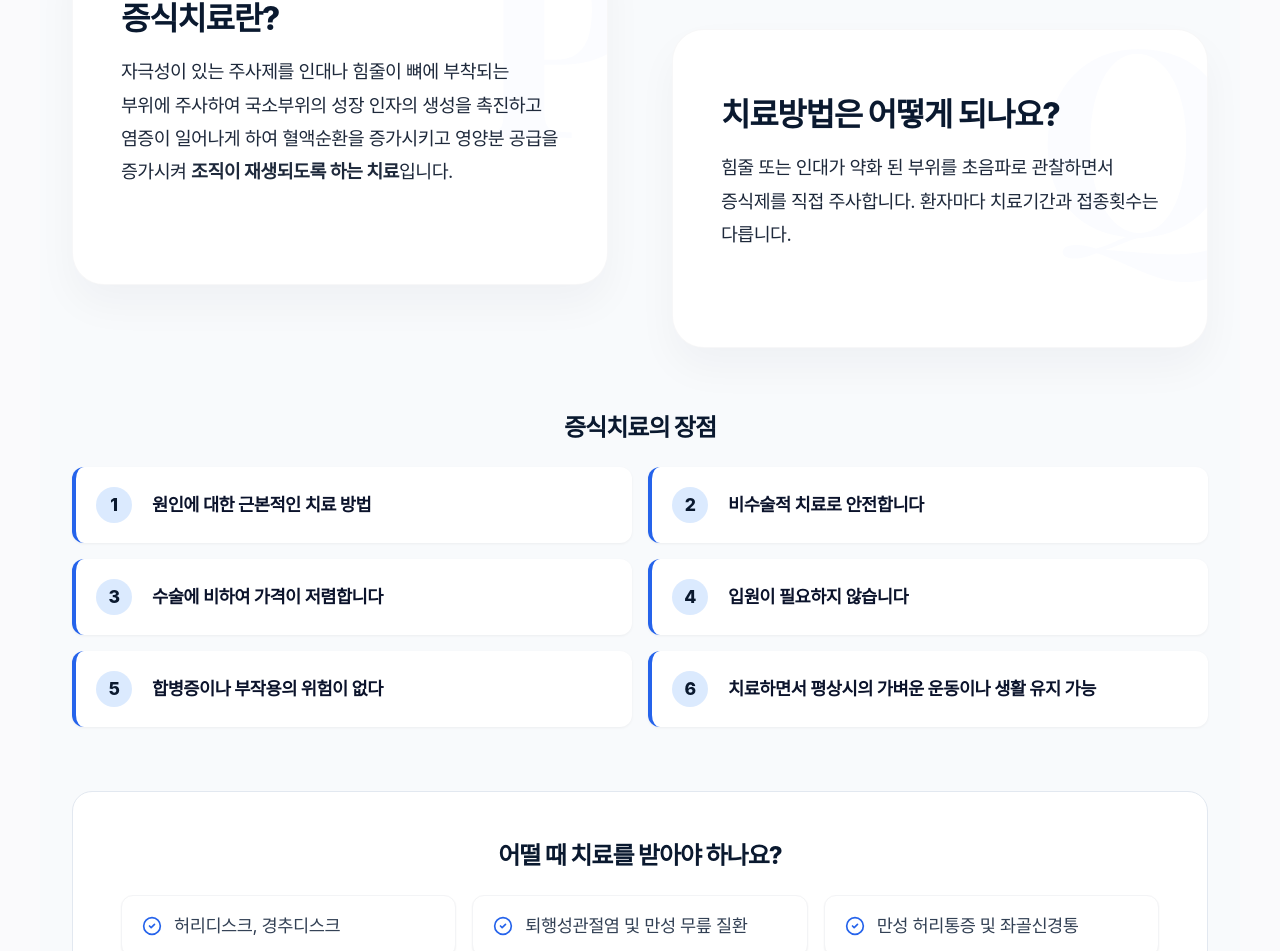
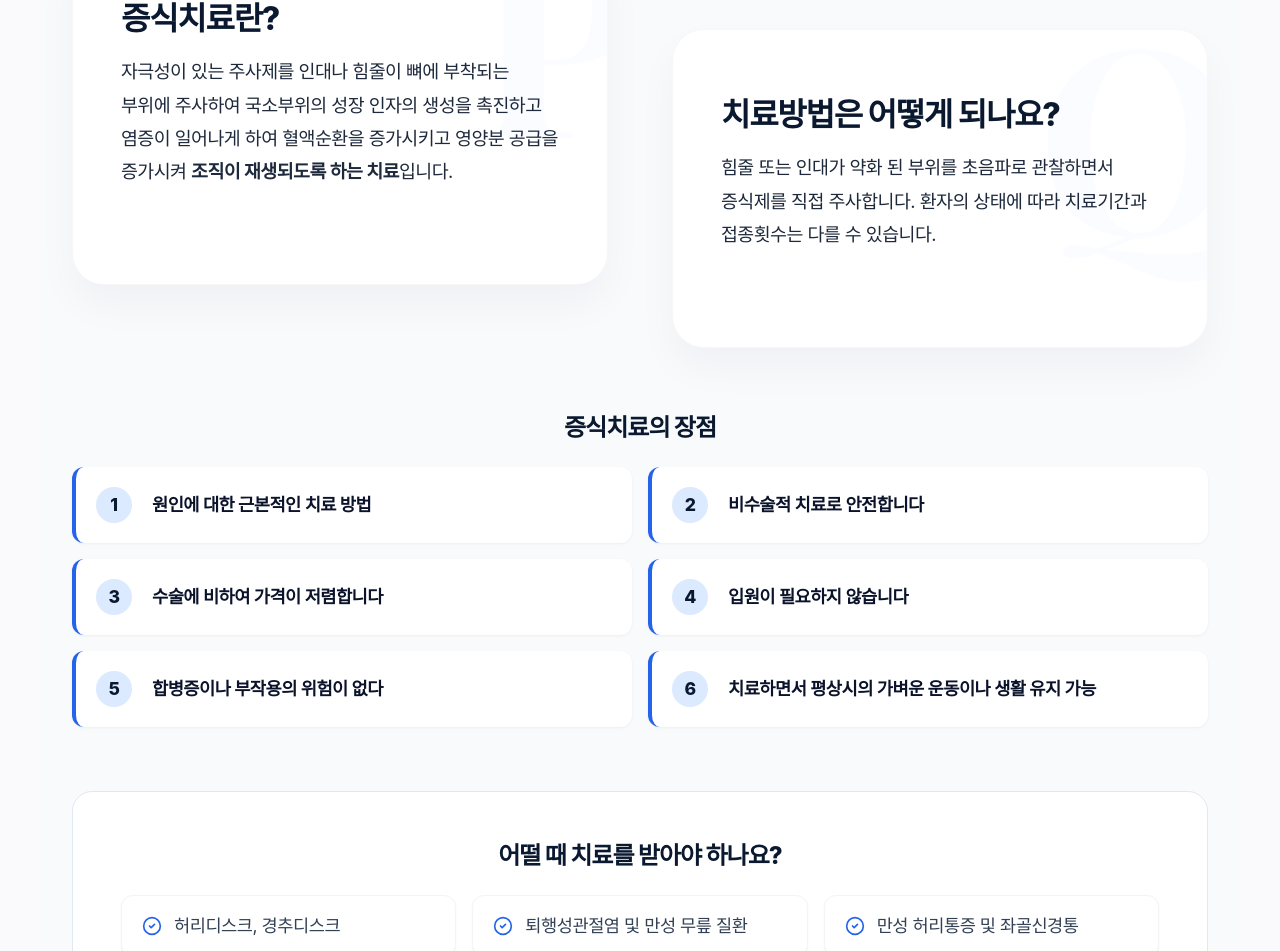
Before and after one commit to bnam1321-bit/365-clinic-web, a Next.js app: page /pain in a window 1280 px wide. Shown: the part 2526-3477 px from the top of the page. Built offline with nearby package versions, Linux system fonts and the light colour scheme; a web font is replaced by a local one.

Commit message:
Revise pain clinic treatment description wording

```diff
--- a/src/app/pain/page.tsx
+++ b/src/app/pain/page.tsx
@@ -109,7 +109,7 @@ export default function PainPage() {
                                     <div className="card-content">
                                         <h3 className="card-title">치료방법은 어떻게 되나요?</h3>
                                         <p className="card-text">
-                                            힘줄 또는 인대가 약화 된 부위를 초음파로 관찰하면서 증식제를 직접 주사합니다. 환자마다 치료기간과 접종횟수는 다릅니다.
+                                            힘줄 또는 인대가 약화 된 부위를 초음파로 관찰하면서 증식제를 직접 주사합니다. 환자의 상태에 따라 치료기간과 접종횟수는 다를 수 있습니다.
                                         </p>
                                     </div>
                                 </div>
```
